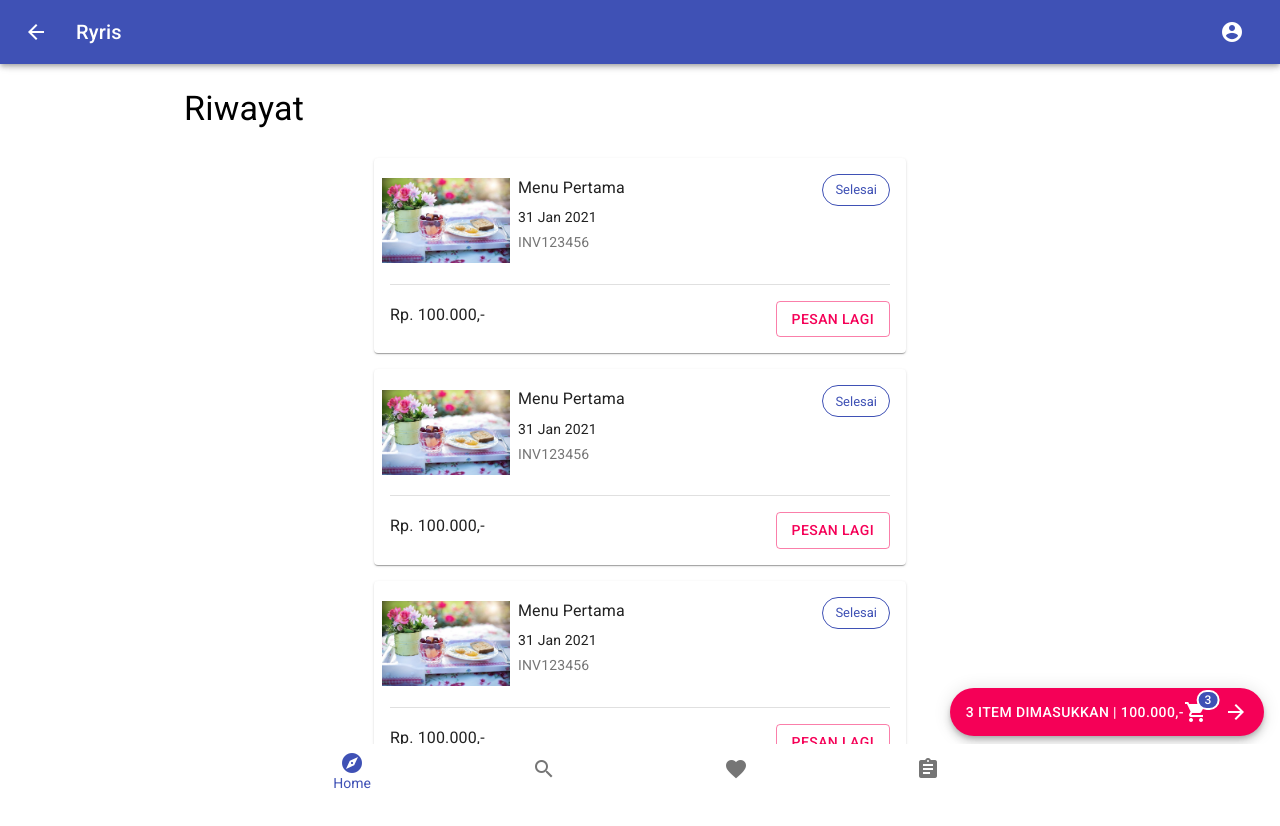
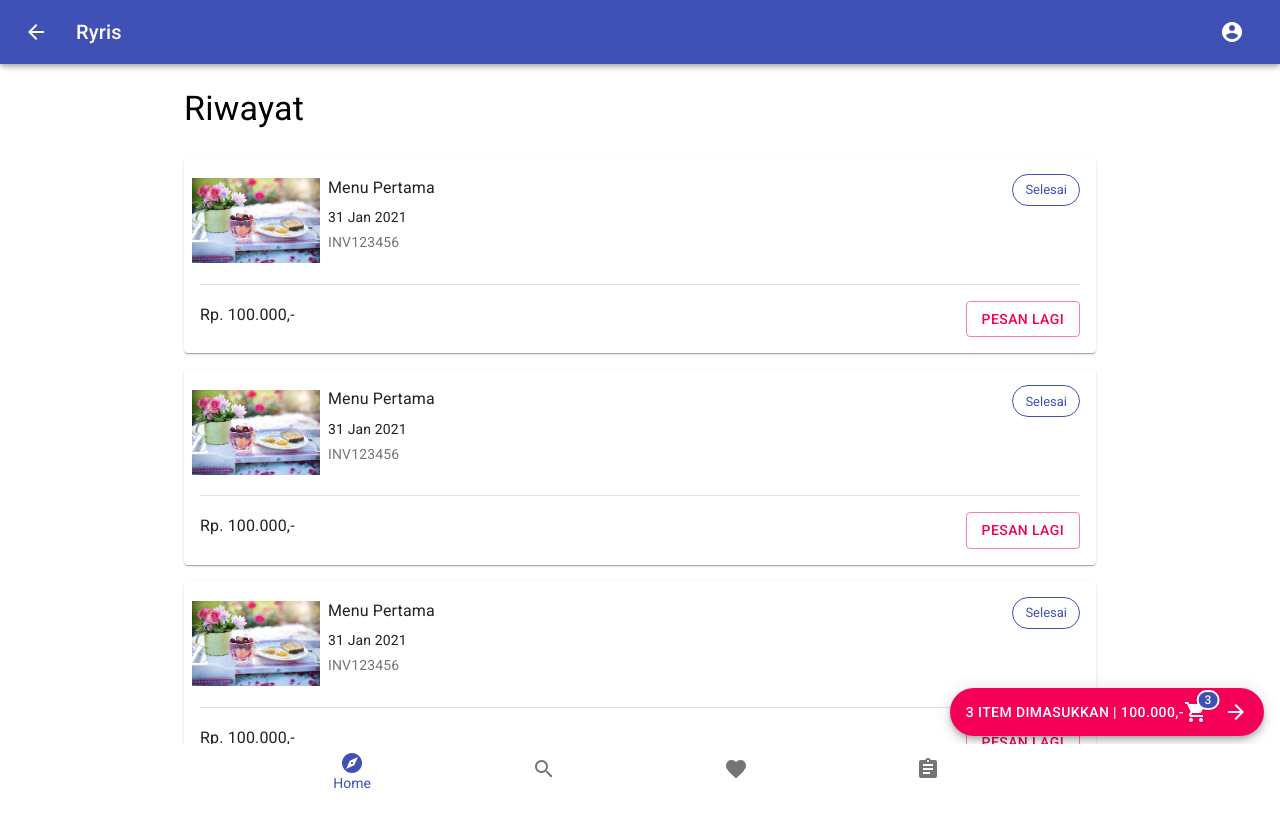
Before and after one commit to ryfazrin/ryris-template, a React (Create React App) app: page /history in a window 1280 px wide. Shown: the top 826 px of the page. Built offline with nearby package versions, Linux system fonts and the light colour scheme.

Commit message:
clean code any page

```diff
--- a/src/components/bestSellingComponents/CardItem.js
+++ b/src/components/bestSellingComponents/CardItem.js
@@ -13,6 +13,7 @@ import {
 } from "@material-ui/core";
 import React from "react";
 import clsx from 'clsx';
+import { Link } from 'react-router-dom';
 
 const useStyles = makeStyles(() => ({
   root: {
@@ -76,7 +77,7 @@ function CardItem() {
           </CardContent>
           <Divider />
           <CardActions>
-            <Button variant="contained" color="secondary" fullWidth>
+            <Button variant="contained" color="secondary" fullWidth component={Link} to="/cart">
               Tambah
             </Button>
           </CardActions>
--- a/src/components/historyComponents/CardItem.js
+++ b/src/components/historyComponents/CardItem.js
@@ -20,8 +20,7 @@ const useStyles = makeStyles((theme) => ({
   },
   paper: {
     padding: theme.spacing(2),
-    margin: "auto",
-    maxWidth: 500
+    margin: "auto"
   },
   image: {
     // width: '100%',
--- a/src/config/routes.js
+++ b/src/config/routes.js
@@ -12,7 +12,7 @@ const NoMatch = () => {
   return (
     <div>
       <h3>
-        No match for <code>{location.pathname}</code>
+        Ga ada di <code>{location.pathname}</code>
       </h3>
     </div>
   );
--- a/src/pages/History.js
+++ b/src/pages/History.js
@@ -15,7 +15,11 @@ function History() {
   const item = [];
 
   for (let i = 0; i < 3; i++) {
-    item.push(<Grid item xs={12} className={classes.cardItem}><CardItem /></Grid>);
+    item.push(
+      <Grid item xs={12}>
+        <CardItem />
+      </Grid>
+    );
   }
 
   return(
```
